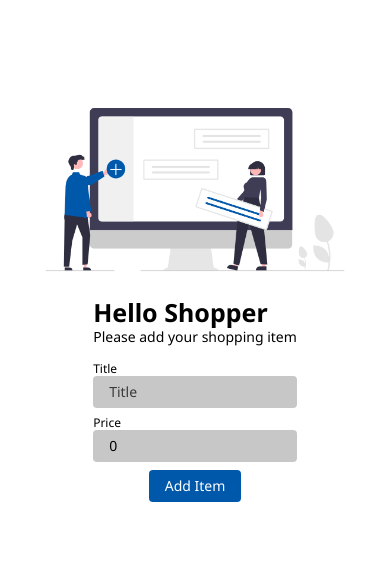
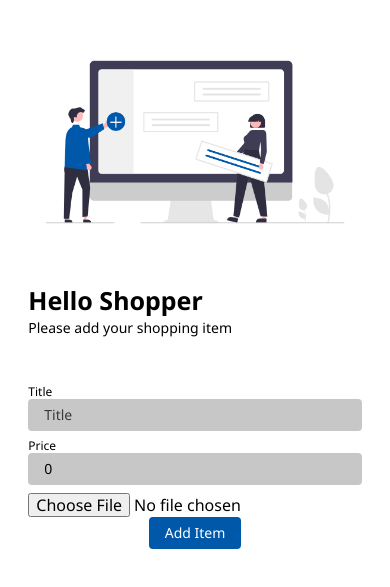
Before and after one commit to stu1612/eika, a React (Create React App) app: page / in a window 390 px wide. Shown: the part 129-716 px from the top of the page. Built offline with nearby package versions, Linux system fonts and the light colour scheme.

Commit message:
modal container mobile responsive

```diff
--- a/src/App.css
+++ b/src/App.css
@@ -40,6 +40,7 @@ h1,
 h2 {
   margin: 0;
   font-size: var(--font-title);
+  padding: 0.2rem 0;
 }
 
 p,
@@ -118,6 +119,22 @@ label {
   flex: 1;
 }
 
+.padding-2 {
+  padding: 2rem 0;
+}
+
+@media screen and (max-width: 768px) {
+  .flex {
+    width: 70%;
+  }
+}
+
+@media screen and (max-width: 600px) {
+  .flex {
+    width: 90%;
+  }
+}
+
 .row {
   display: flex;
   flex-direction: row;
@@ -131,7 +148,7 @@ label {
   width: 100%;
 }
 
-@media screen and (max-width: 600px) {
+@media screen and (max-width: 768px) {
   .row-col {
     flex-direction: column;
   }
--- a/src/components/Form.jsx
+++ b/src/components/Form.jsx
@@ -23,6 +23,7 @@ export const Form = () => {
           type={"number"}
           onChange={(e) => setInputPrice(e.target.value)}
         />
+        <input type="file" />
         <div className="btn-container">
           <Button title="add item" onClick={null} />
         </div>
--- a/src/components/Modal.jsx
+++ b/src/components/Modal.jsx
@@ -11,12 +11,15 @@ export const Modal = () => {
           <img src={img} alt="online task list" className="home-image" />
         </div>
         <div className="flex">
-          <div className="content-title text-left">
-            <h1>Hello Shopper</h1>
+          <div className="padding-2">
+            <div className="content-title text-left">
+              <h2>Hello Shopper</h2>
+            </div>
+            <div className="text-left ">
+              <p>Please add your shopping item</p>
+            </div>
           </div>
-          <div className="text-center">
-            <p>Please add your shopping item</p>
-          </div>
+
           <Form />
         </div>
       </div>
```
